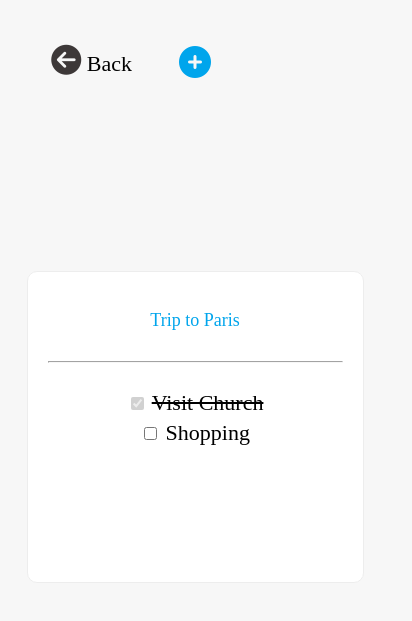
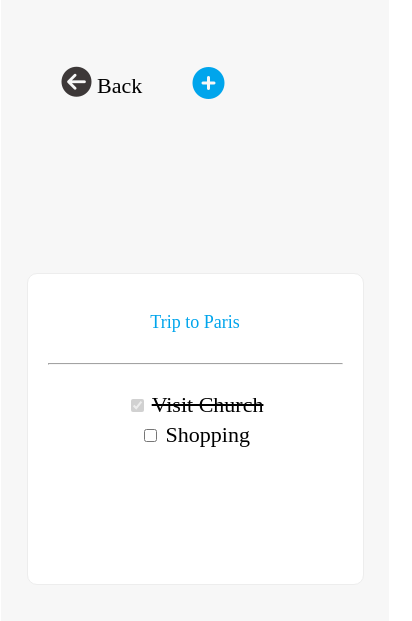
Before and after one commit to subhankidwai/CSS-Project2, a plain HTML site: page index2.html in a window 390 px wide. Shown: the part 71-692 px from the top of the page, 412 px wide, since content can reach past the window. Drawn offline with Linux system fonts and the light colour scheme.

Commit message:
modifiedpage3

```diff
--- a/style.css
+++ b/style.css
@@ -196,6 +196,8 @@ a{
         display: flex;
         flex-wrap: wrap;
         justify-content: center;
+        margin-left: -2%;
+        margin-right: -2%;
     }
     .flex{
         width: 260px;
@@ -223,8 +225,8 @@ a{
     }
 
     .single-task{
-        margin-left: -8%;
-        margin-right: -8%;
+        margin-left: -2%;
+        margin-right: -2%;
     }
 
     .page3{
@@ -237,28 +239,27 @@ a{
         background-color: white;
         left: 0;
         right: 0;
-        top: 65;
+        top: -60px;
         bottom: 0;
-        position: fixed;
+        /* position: fixed; */
         margin: auto;
         font-size: 22px;
     }
 
     .left{
         display: none;
-        align-items: center;
-        left: 0;
+        /* position: relative; */
+        left: -10%;
         right: 0;
-        top: 133px;
+        top: 16px;
         bottom: 0;
-        position: fixed;
         margin: auto;
     }
 
     .back{
-        left: -49%;
-        top: 116px;
-        position: fixed;
+        left: -26%;
+        top: 20px;
+        position: relative;
         font-size: 22px;
         margin: auto;
     }
```
